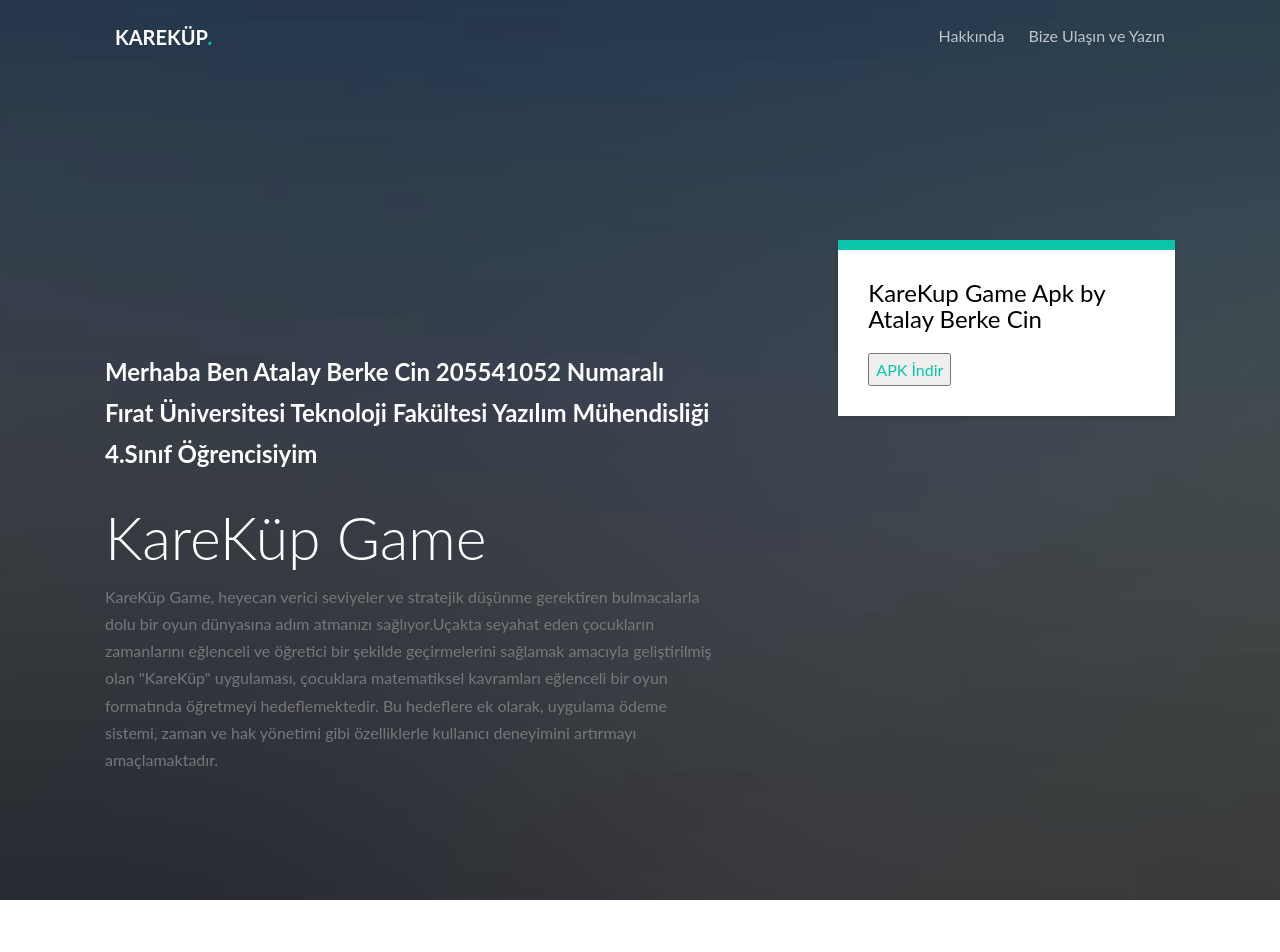
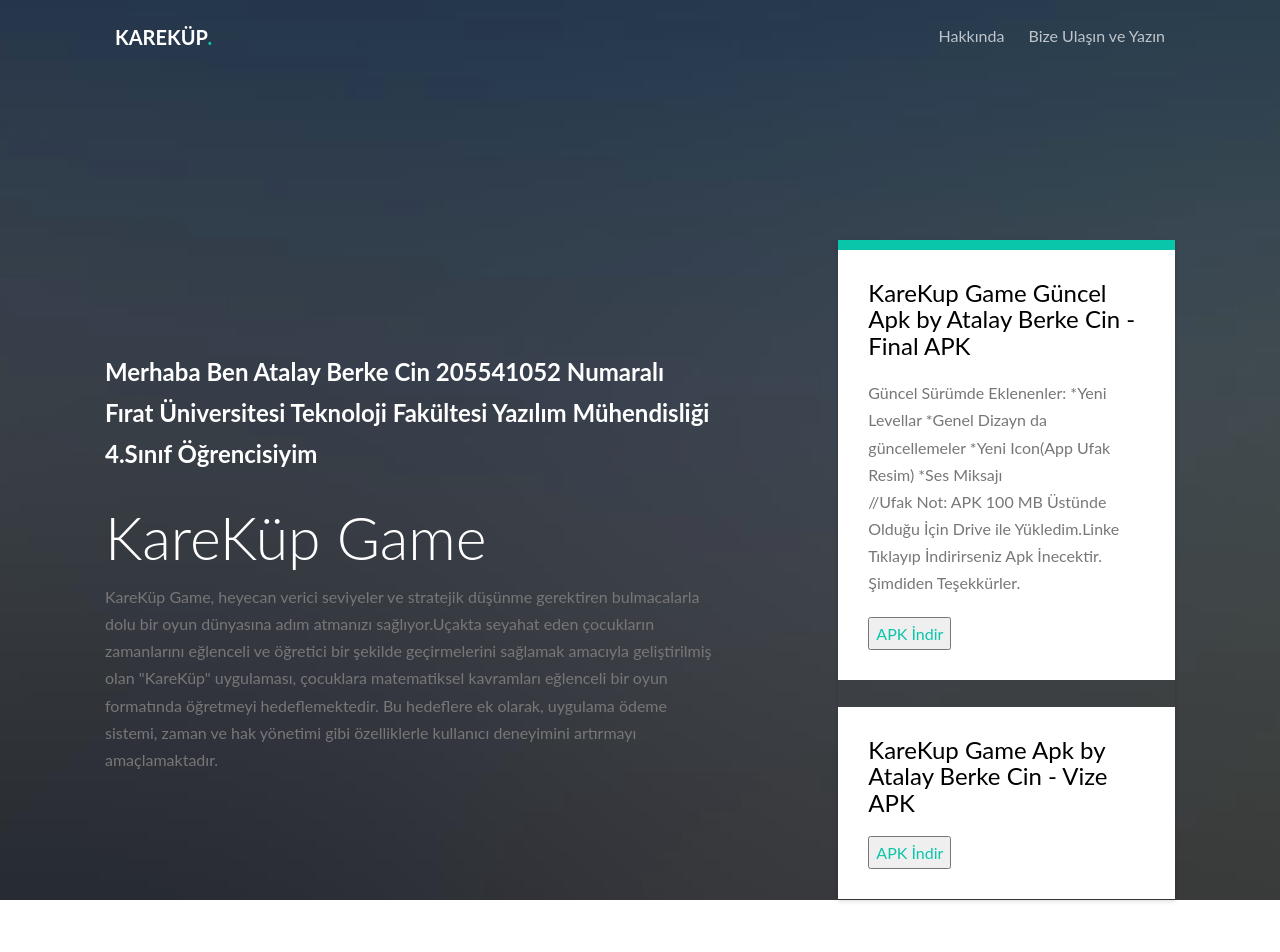
Before and after one commit to AtlyBerke/Karekup-WebSite, a plain HTML site: page index.html in a window 1280 px wide. Shown: the top 952 px of the page. Drawn offline with Linux system fonts and the light colour scheme; files whose address does not match are found by name; a web font is replaced by a local one.

Commit message:
Update KareKup GameAPK

```diff
--- a/index.html
+++ b/index.html
@@ -93,7 +93,29 @@
 
 										<div class="tab-content">
 											<div class="tab-content-inner active" data-content="signup">
-												<h3>KareKup Game Apk by Atalay Berke Cin </h3>
+												<h3>KareKup Game Güncel Apk by Atalay Berke Cin - Final APK </h3>
+												<p>
+													Güncel Sürümde Eklenenler:
+													*Yeni Levellar
+													*Genel Dizayn da güncellemeler
+													*Yeni Icon(App Ufak Resim)
+													*Ses Miksajı
+													<br>
+													//Ufak Not: APK 100 MB Üstünde Olduğu İçin Drive ile Yükledim.Linke Tıklayıp İndirirseniz Apk İnecektir.
+													Şimdiden Teşekkürler.
+												</p>
+												<a href="https://drive.google.com/file/d/13knoXNgqvzlAHZ5-dltztBoqzdHHIoW3/view?usp=sharing" download>
+													<button>APK İndir</button>
+												</a>
+											</div>
+
+										</div>
+
+									<br>
+
+										<div class="tab-content">
+											<div class="tab-content-inner active" data-content="signup">
+												<h3>KareKup Game Apk by Atalay Berke Cin - Vize APK </h3>
 												<a href="./KareKupGame.apk" download>
 													<button>APK İndir</button>
 												</a>
```
